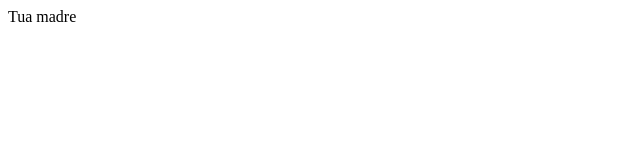
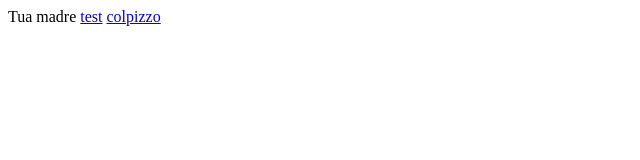
Before and after one commit to transferitore/DenoTheBest, a plain HTML site: page index.html in a window 1280 px wide. Shown: the whole page, without its empty margins (0-640 px from the left). Drawn offline with Linux system fonts and the light colour scheme.

Commit message:
Update index.html

```diff
--- a/index.html
+++ b/index.html
@@ -9,4 +9,6 @@
 <body>
     Tua madre
 </body>
+      <a href="/test.html">test</a>
+    <a href="/index.html">colpizzo</a>
 </html>
```
